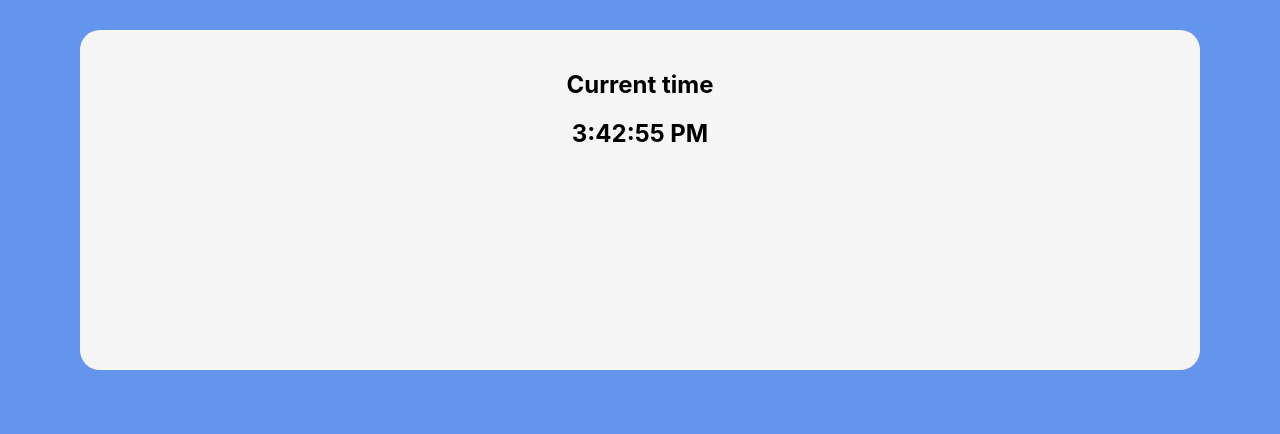
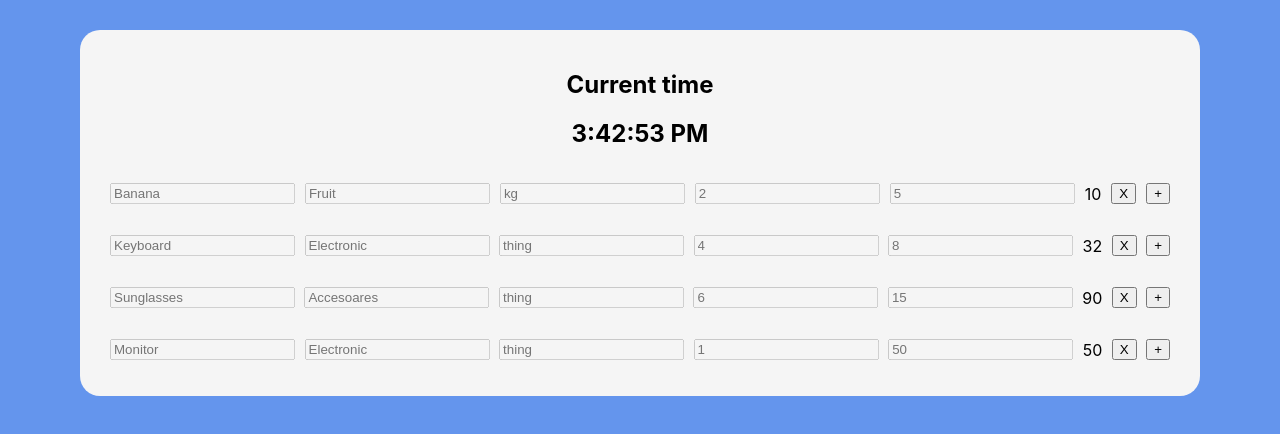
Before and after one commit to Alfi2490/task2, a React (Create React App) app: page / in a window 1280 px wide. Shown: the top 434 px of the page. Built offline with nearby package versions, Linux system fonts and the light colour scheme.

Commit message:
item form new

```diff
--- a/src/App.js
+++ b/src/App.js
@@ -7,11 +7,12 @@ import Clock from './components/Clock/Clock';
 // import Calculator from './components/Claculator/Calculator';
 // import SignUpDialog from './components/SingUpDialog/SingUpDialog';
 // import FilterableProductTable from './components/FilterableProductTable/FilterableproductTable';
-
+import TaskList from './components/TaskList/TaskList';
 function App() {
   return (
     <div className="App">
       <Clock />
+      <TaskList items={ITEMS}/>
       {/* <Toggle /> */}
       {/* <LoginControl/> */}
       {/* <Banner /> */}
--- /dev/null
+++ b/src/components/TaskList/Input.jsx
@@ -0,0 +1,10 @@
+function Input(props) {
+
+    let input = props.disabled
+    ? <input type="text" name={props.name} placeholder={props.placeholder} disabled/>
+    : <input type="text" name={props.name} placeholder={props.placeholder}/>
+
+    return input
+}
+
+export default Input;
--- /dev/null
+++ b/src/components/TaskList/ItemForm.css
@@ -0,0 +1,6 @@
+.Form{
+    display: flex;
+    align-items: center;
+    justify-content: space-between;
+    padding: 0 20px;
+}
--- /dev/null
+++ b/src/components/TaskList/ItemForm.jsx
@@ -0,0 +1,25 @@
+import React, {useState} from "react";
+import Input from "./Input";
+import './ItemForm.css'
+
+function ItemForm(props) {
+
+    const [item, setItem] = useState(props.item);
+
+    const keys = Object.keys(item);
+    const values = Object.values(item);
+    let inputs = [];
+
+    for (let i = 0; i < keys.length; i++){
+        inputs.push(<Input key={i} name={keys[i]} placeholder={values[i]} disabled/>)
+    }
+
+    return <form className="Form">
+        {inputs}
+        <p>{parseFloat(item.amount) * parseFloat(item.price)}</p>
+        <button>X</button>
+        <button>+</button>
+    </form>
+}
+
+export default ItemForm;
--- /dev/null
+++ b/src/components/TaskList/TaskList.jsx
@@ -0,0 +1,18 @@
+import React, {useState} from 'react';
+import ItemForm from './ItemForm';
+
+function TaskList(props) {
+
+    const [items, setItems] = useState(props.items);
+    const forms =[];
+
+    items.forEach(item => {
+        forms.push(<ItemForm key={item.name} item={item}/>)
+    });
+
+    return <div>
+        {forms}
+    </div>
+}
+
+export default TaskList;
```
